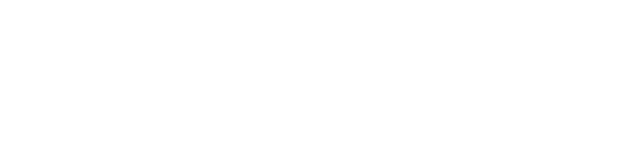
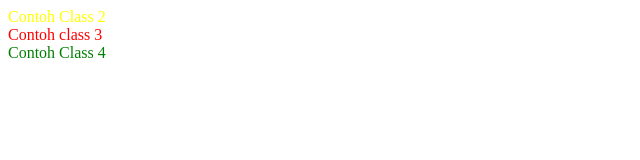
Before and after one commit to suryapandawa/coba-block, a plain HTML site: page index.html in a window 1280 px wide. Shown: the whole page, without its empty margins (0-640 px from the left). Drawn offline with Linux system fonts and the light colour scheme.

Commit message:
Menambahkan style

```diff
--- a/index.html
+++ b/index.html
@@ -4,8 +4,24 @@
     <meta charset="UTF-8">
     <meta name="viewport" content="width=device-width, initial-scale=1.0">
     <title>Koding Blok</title>
+    <style>
+        .class-1{
+            color:red;
+        }
+        .class-2 {
+            color:yellow;
+        }
+        .class-4 {
+            color:green;
+        }
+    </style>
 </head>
 <body>
-
+    <div class="class-1">
+        <div class="class-2">Contoh Class 2</div>
+        <div class="class-3">Contoh class 3
+            <div class="class-4">Contoh Class 4</div>
+        </div>
+    </div>
 </body>
 </html>
```
